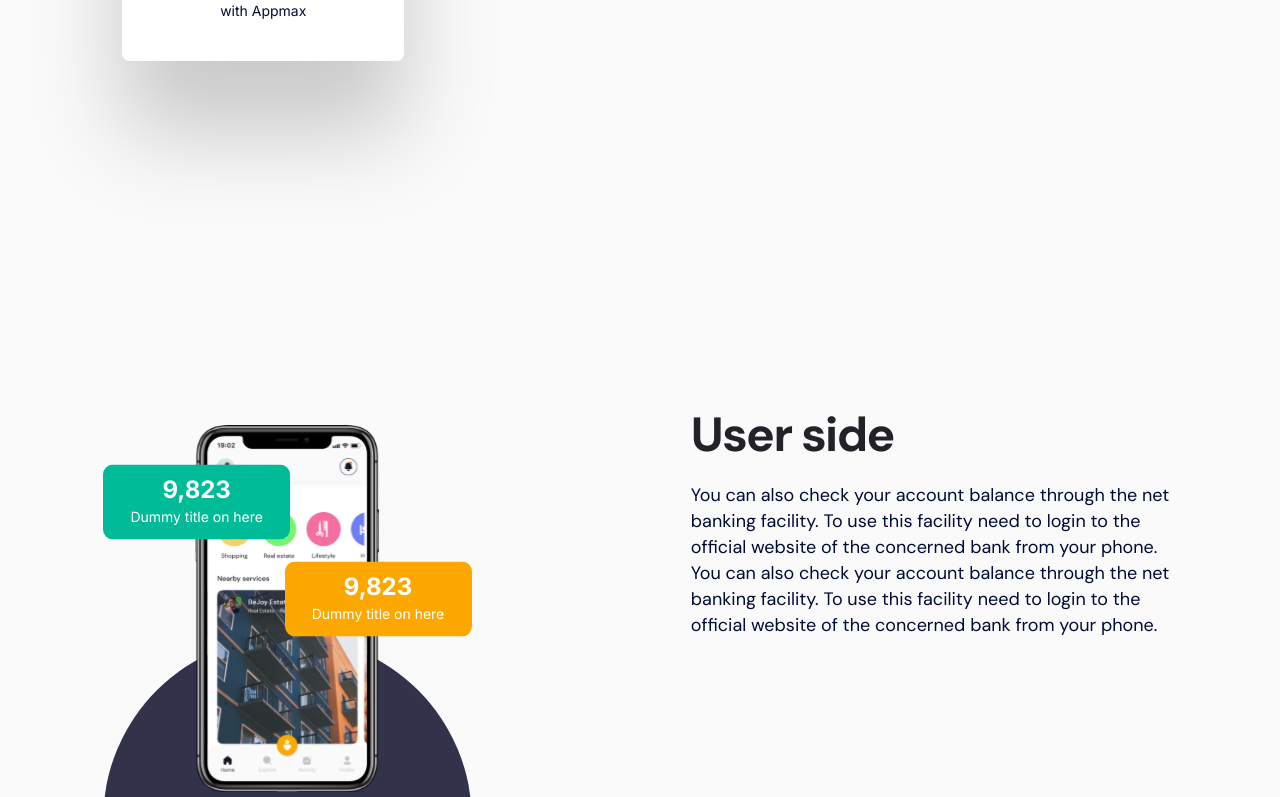
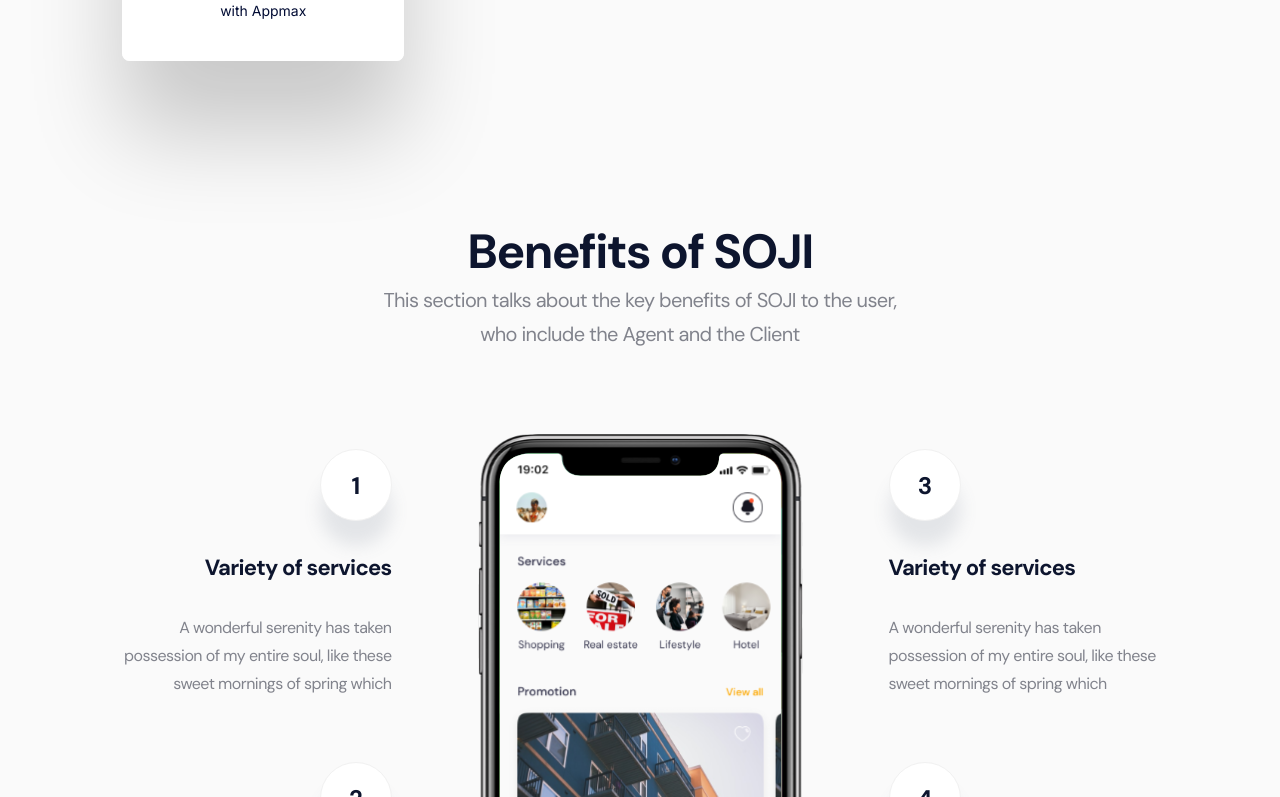
Before and after one commit to Soji-Apps/soji-landing-website, a React (Create React App) app: page / in a window 1280 px wide. Shown: the part 2003-2800 px from the top of the page. Built offline with nearby package versions, Linux system fonts and the light colour scheme; the HTML template or start-up script is replaced by a standard one.

Commit message:
landing page redesign

```diff
--- a/src/components/card/goal.tsx
+++ b/src/components/card/goal.tsx
@@ -34,6 +34,10 @@ const Card = styled.div`
   padding: 40px 20px;
   row-gap: 20px;
   box-sizing: border-box;
+
+  @media (max-width: 712px) {
+    max-width: unset;
+  }
 `;
 const Avatar = styled.img`
   background: #c4c4c4;
--- a/src/index.css
+++ b/src/index.css
@@ -1,6 +1,7 @@
 body {
   margin: 0;
   font-family: DM Sans;
+  overflow-x: hidden;
   scroll-behavior: smooth;
   -webkit-font-smoothing: antialiased;
   -moz-osx-font-smoothing: grayscale;
--- a/src/pages/landingPage/index.tsx
+++ b/src/pages/landingPage/index.tsx
@@ -2,15 +2,23 @@ import {
   AboutContainer,
   AboutContent,
   AboutTitle,
-  AgentSideContainer,
-  AgentSideContent,
-  AgentSideTitle,
   BackgroudCirlce,
   BackgroudCirlce2,
   BackgroudCirlce3,
   Banner,
+  BannerContainer,
   BannerTitle,
+  BenefitContainer,
+  BenefitItem,
+  BenefitNumber,
+  BenefitNumberWrapper,
+  BenefitPhrase,
+  BenefitRow,
+  BenefitTitle,
+  BenefitWraper,
   CardContainer,
+  CarouselContainer,
+  CarouselImage,
   Column,
   Contact,
   ContactUs,
@@ -18,15 +26,21 @@ import {
   Container,
   CopyWriteText,
   CustomReviewCard,
-  CustomSideCard,
-  CustomSideCard2,
+  Dot,
+  DotContainer,
+  EmailSubscriptionButton,
+  EmailSubscriptionContainer,
+  EmailSubscriptionInput,
   FeatureContent,
   FeatureImage,
   FeatureImageContainer,
   FeaturesContainer,
+  FeaturesWrapper,
   FeatureTitle,
+  FooterContainer,
   FooterFlex,
   FooterText,
+  GetStartedContainer,
   Header,
   HeaderButtonContainer,
   HeaderContent,
@@ -36,42 +50,48 @@ import {
   HeaderImageContainer,
   HeaderSubTitle,
   HeaderTitle,
+  LeftBenefitList,
   LogoWrap,
+  RightBenefitList,
   Section,
   SocialIcon,
   SocialIconWrap,
+  SojiOnPhone,
   Span,
-  UserSideContainer,
-  UserSideContent,
-  UserSideImage,
-  UserSideImageContiner,
-  UserSideTitle,
+  StyledDescription,
+  StyledHeader,
+  CarouselItem,
+  StyledHeading,
   Wrap
 } from './style';
 import { ReactComponent as Logo } from '../../assets/soji_logo.svg';
 import headerImage from '../../assets/header_img.svg';
 import app_store from '../../assets/app_store.svg';
 import play_store from '../../assets/play_store.svg';
-import splash2 from '../../assets/splash2.svg';
-import splash3 from '../../assets/splash3.svg';
 import icon1 from '../../assets/card_icon1.svg';
 import icon2 from '../../assets/card_icon2.svg';
 import icon3 from '../../assets/card_icon3.svg';
 import icon4 from '../../assets/card_icon4.svg';
-// import splash3 from '../../assets/nsplash3.svg';
-// import splash4 from '../../assets/splash4.svg';
-import splash4 from '../../assets/girl_img.svg';
+import featureImg from '../../assets/feature_image.svg';
 import { StoreButton } from '../../components/button';
 import { GoalCard } from '../../components/card';
-import { useLayoutEffect, useRef } from 'react';
+import { useLayoutEffect, useRef, useState } from 'react';
 import facebook from '../../assets/facebook.svg';
 import instagram from '../../assets/instagram.svg';
+import usecaseImage from '../../assets/Device - iPhone X.svg';
+import carouselImage3 from '../../assets/carouselImage.svg';
+import carouselImage1 from '../../assets/carouselImage1.svg';
+import carouselImage2 from '../../assets/carouselImage2.svg';
+import carouselImage4 from '../../assets/carouselImage3.svg';
+import carouselImage5 from '../../assets/carouselImage4.svg';
 import twitter from '../../assets/twitter.svg';
 import linkedin from '../../assets/linkedin.svg';
 import email from '../../assets/email.svg';
 import call from '../../assets/call.svg';
+import 'react-responsive-carousel/lib/styles/carousel.min.css';
 
 export const LandingPage = () => {
+  const [active, setActive] = useState(2);
   const documentRef = useRef<HTMLDivElement>(null);
   const onScroll = () => {
     let revealPoint = 100;
@@ -93,6 +113,14 @@ export const LandingPage = () => {
 
     return () => window.removeEventListener('scroll', onScroll);
   }, []);
+  const items = [
+    carouselImage1,
+    carouselImage2,
+    carouselImage3,
+    carouselImage4,
+    carouselImage5
+  ];
+
   return (
     <Container ref={documentRef}>
       <HeaderContent>
@@ -161,56 +189,117 @@ export const LandingPage = () => {
         </AboutContainer>
       </Section>
       <Section>
-        <UserSideContainer className="reveal">
-          <UserSideImageContiner>
-            <CustomSideCard title="9,823" body="Dummy title on here" />
-            <CustomSideCard2 title="9,823" body="Dummy title on here" />
-            <UserSideImage alt="" src={splash2} />
-          </UserSideImageContiner>
-          <Column left>
-            <UserSideTitle>User side</UserSideTitle>
-            <UserSideContent>
-              You can also check your account balance through the net banking
-              facility. To use this facility need to login to the official
-              website of the concerned bank from your phone. You can also check
-              your account balance through the net banking facility. To use this
-              facility need to login to the official website of the concerned
-              bank from your phone.
-            </UserSideContent>
-          </Column>
-        </UserSideContainer>
+        <BenefitContainer>
+          <StyledHeader>
+            <StyledHeading>Benefits of SOJI</StyledHeading>
+            <StyledDescription>
+              This section talks about the key benefits of SOJI to the user, who
+              include the Agent and the Client
+            </StyledDescription>
+          </StyledHeader>
+          <BenefitWraper>
+            <BenefitRow>
+              <BenefitItem>
+                <LeftBenefitList>
+                  <BenefitNumberWrapper>
+                    <BenefitNumber>1</BenefitNumber>
+                  </BenefitNumberWrapper>
+                  <BenefitTitle>Variety of services</BenefitTitle>
+                  <BenefitPhrase>
+                    A wonderful serenity has taken possession of my entire soul,
+                    like these sweet mornings of spring which{' '}
+                  </BenefitPhrase>
+                </LeftBenefitList>
+                <LeftBenefitList>
+                  <BenefitNumberWrapper>
+                    <BenefitNumber>2</BenefitNumber>
+                  </BenefitNumberWrapper>
+                  <BenefitTitle>Variety of services</BenefitTitle>
+                  <BenefitPhrase>
+                    A wonderful serenity has taken possession of my entire soul,
+                    like these sweet mornings of spring which{' '}
+                  </BenefitPhrase>
+                </LeftBenefitList>
+              </BenefitItem>
+              <BenefitItem>
+                <SojiOnPhone src={usecaseImage} alt="" />
+              </BenefitItem>
+              <BenefitItem>
+                <RightBenefitList>
+                  <BenefitNumber>3</BenefitNumber>
+                  <BenefitTitle>Variety of services</BenefitTitle>
+                  <BenefitPhrase>
+                    A wonderful serenity has taken possession of my entire soul,
+                    like these sweet mornings of spring which{' '}
+                  </BenefitPhrase>
+                </RightBenefitList>
+                <RightBenefitList>
+                  <BenefitNumber>4</BenefitNumber>
+                  <BenefitTitle>Variety of services</BenefitTitle>
+                  <BenefitPhrase>
+                    A wonderful serenity has taken possession of my entire soul,
+                    like these sweet mornings of spring which{' '}
+                  </BenefitPhrase>
+                </RightBenefitList>
+              </BenefitItem>
+            </BenefitRow>
+          </BenefitWraper>
+        </BenefitContainer>
       </Section>
       <Section>
-        <AgentSideContainer className="reveal">
-          <Column>
-            <AgentSideTitle>Agent side</AgentSideTitle>
-            <AgentSideContent>
-              You can also check your account balance through the net banking
-              facility. To use this facility need to login to the official
-              website of the concerned bank from your phone. You can also check
-              your account balance through the net banking facility. To use this
-              facility need to login to the official website of the concerned
-              bank from your phone.
-            </AgentSideContent>
-          </Column>
-          <UserSideImageContiner>
-            <CustomSideCard title="9,823" body="Dummy title on here" />
-            <CustomSideCard2 title="9,823" body="Dummy title on here" />
-            <UserSideImage alt="" src={splash3} />
-          </UserSideImageContiner>
-        </AgentSideContainer>
+        <GetStartedContainer>
+          <StyledHeader>
+            <StyledHeading>Start your journey with SOJI!</StyledHeading>
+            <StyledDescription>
+              This section shows different screens shots from SOJI as an example
+              of “context of use”
+            </StyledDescription>
+          </StyledHeader>
+          <CarouselContainer>
+            <CarouselItem>
+              {items.map((images, index) => {
+                return (
+                  <CarouselImage
+                    onClick={(e: any) => {
+                      setActive(index);
+                      e.stopPropagation();
+                    }}
+                    src={images}
+                    alt=""
+                    active={active === index}
+                    key={index.toString()}
+                  />
+                );
+              })}
+            </CarouselItem>
+            <DotContainer>
+              {items.map((_, index) => (
+                <Dot
+                  onClick={(e: any) => {
+                    setActive(index);
+                    e.stopPropagation();
+                  }}
+                  active={active === index}
+                  key={index.toString()}
+                />
+              ))}
+            </DotContainer>
+          </CarouselContainer>
+        </GetStartedContainer>
       </Section>
       <Section>
+        <FeaturesWrapper>
           <FeaturesContainer className="reveal">
             <Column>
               <FeatureTitle>Reinforcement statement</FeatureTitle>
               <FeatureContent>
-              This section supports the hero section by reinforcing the headline
-              and assuring the visitor of top tier experience and service.
+                This section supports the hero section by reinforcing the
+                headline and assuring the visitor of top tier experience and
+                service.
               </FeatureContent>
             </Column>
             <FeatureImageContainer>
-            <FeatureImage alt="" src={splash4} />
+              <FeatureImage alt="" src={featureImg} />
               <CustomReviewCard
                 left
                 imgSrc={
@@ -230,17 +319,25 @@ export const LandingPage = () => {
               />
             </FeatureImageContainer>
           </FeaturesContainer>
+        </FeaturesWrapper>
       </Section>
+      <BannerContainer>
         <Banner>
           <BannerTitle>
             Want us to email you about special offers & updates?
           </BannerTitle>
-        <HeaderButtonContainer>
+          <EmailSubscriptionContainer>
+            <EmailSubscriptionInput placeholder="Enter your email address" />
+            <EmailSubscriptionButton>Subscribe</EmailSubscriptionButton>
+          </EmailSubscriptionContainer>
+          {/* <HeaderButtonContainer>
           <StoreButton src={app_store} />
           <StoreButton src={play_store} />
-        </HeaderButtonContainer>
+        </HeaderButtonContainer> */}
         </Banner>
+      </BannerContainer>
       {/* <BottomContainer> */}
+      <FooterContainer>
         <FooterFlex>
           <LogoWrap>
             <Logo />
@@ -270,6 +367,7 @@ export const LandingPage = () => {
             </HeaderButtonContainer>
           </ContactWrap>
         </FooterFlex>
+      </FooterContainer>
       <CopyWriteText>© 2021 4thenergy All Rights Reserved.</CopyWriteText>
       {/* </BottomContainer> */}
     </Container>
--- a/src/pages/landingPage/style.tsx
+++ b/src/pages/landingPage/style.tsx
@@ -22,6 +22,7 @@ export const Logo = styled.img`
 export const HeaderContent = styled.div`
   background: url(${bgImage});
   background-repeat: no-repeat;
+  background-position: bottom;
   background-size: cover;
   padding: 50px 0px;
 `;
@@ -33,6 +34,11 @@ export const HeaderFlex = styled.div`
   svg {
     margin: 64px 8.3% 24px 0%;
     fill: ${colors.primary.primaryTint50};
+  }
+
+  @media (min-width: 1440px) {
+    max-width: 1440px;
+    margin: auto;
   }
 `;
 export const ContactUs = styled.p`
@@ -49,6 +55,10 @@ export const Header = styled.header`
   justify-content: space-between;
   margin: 0px 8.3%;
   position: relative;
+  @media (min-width: 1440px) {
+    max-width: 1440px;
+    margin: auto;
+  }
   @media (max-width: 990px) {
     flex-direction: column;
   }
@@ -131,6 +141,10 @@ export const HeaderImageContainer = styled.div`
   align-self: flex-end;
   min-width: 441.36px;
   min-height: 400px;
+
+  @media (min-width: 1440px) {
+    align-self: unset;
+  }
   @media (max-width: 990px) {
     align-self: center;
     margin-top: 40px;
@@ -216,12 +230,17 @@ export const CardContainer = styled.div`
   column-gap: 30px;
   row-gap: 20px;
   flex-wrap: wrap;
+
+  @media (max-width: 1200px) {
+    max-width: 596px;
+  }
   @media (max-width: 1000px) {
     justify-content: space-between;
     margin: 0;
   }
   @media (max-width: 768px) {
     width: 100%;
+    /* column-gap: 1px; */
   }
 `;
 
@@ -230,6 +249,16 @@ export const AboutContainer = styled.div`
   margin: 150px 8.3% 160px 8.3%;
   align-items: center;
   justify-content: space-between;
+
+  @media (min-width: 1440px) {
+    max-width: 1440px;
+    margin: auto;
+  }
+  @media (max-width: 1200px) {
+    flex-direction: column-reverse;
+    row-gap: 50px;
+  }
+
   @media (max-width: 768px) {
     flex-direction: column;
     row-gap: 30px;
@@ -243,6 +272,11 @@ export const AboutTitle = styled.h2`
   color: ${colors.newBlack};
   text-align: left;
   max-width: 486px;
+
+  @media (max-width: 1200px) {
+    max-width: unset;
+    text-align: center;
+  }
   @media (max-width: 500px) {
     font-size: ${pxToRem(20)};
     line-height: ${pxToRem(20 * 1.5)};
@@ -252,6 +286,11 @@ export const AboutContent = styled(GoalSubTitle)`
   margin: 16px 0 0;
   text-align: left;
   max-width: 486px;
+
+  @media (max-width: 1200px) {
+    max-width: unset;
+    text-align: center;
+  }
 `;
 export const Column = styled.div<{ left?: boolean }>`
   display: flex;
@@ -278,8 +317,202 @@ export const AboutImage = styled.img`
     max-height: unset;
   }
 `;
+export const BenefitContainer = styled.div`
+  margin: 0 8.3% 0 8.3%;
+  text-align: center;
 
-export const UserSideContainer = styled(AboutContainer)`
+  @media (min-width: 1440px) {
+    max-width: 1440px;
+    margin: 100px auto;
+  }
+`;
+export const StyledHeader = styled.div`
+  margin-bottom: 83px;
+`;
+export const StyledHeading = styled.h3`
+  font-family: 'DM Sans';
+  font-style: normal;
+  font-weight: 700;
+  font-size: 48px;
+  line-height: 62px;
+  text-align: center;
+  letter-spacing: -1.584px;
+
+  color: #0d152e;
+`;
+export const StyledDescription = styled.p`
+  font-family: 'DM Sans';
+  font-style: normal;
+  font-weight: 400;
+  font-size: 20px;
+  width: 50%;
+  margin: auto;
+  line-height: 34px;
+  /* or 170% */
+  text-align: center;
+  letter-spacing: -0.66px;
+
+  color: #81838c;
+
+  @media (max-width: 1024px) {
+    width: 75%;
+  }
+  @media (max-width: 1024px) {
+    width: 100%;
+  }
+`;
+export const BenefitWraper = styled.div``;
+export const BenefitRow = styled.div`
+  display: flex;
+  justify-content: center;
+  align-items: center;
+  column-gap: 86px;
+
+  @media (max-width: 1200px) {
+    column-gap: 43px;
+  }
+  @media (max-width: 1024px) {
+    flex-direction: column;
+  }
+`;
+export const BenefitItem = styled.div`
+  @media (max-width: 1024px) {
+    display: flex;
+    column-gap: 30px;
+  }
+
+  @media (max-width: 600px) {
+    display: block;
+  }
+`;
+export const CenterBenefitList = styled.div``;
+export const RightBenefitList = styled.div`
+  text-align: left;
+  margin-bottom: 64px;
+`;
+export const LeftBenefitList = styled.div`
+  margin-bottom: 64px;
+  text-align: right;
+
+  @media (max-width: 1024px) {
+    text-align: left;
+  }
+`;
+export const BenefitNumberWrapper = styled.div`
+  display: flex;
+  justify-content: flex-end;
+
+  @media (max-width: 1024px) {
+    justify-content: flex-start;
+  }
+`;
+export const BenefitNumber = styled.h3`
+  font-family: 'DM Sans';
+  font-style: normal;
+  font-weight: 700;
+  font-size: 24px;
+  line-height: 31px;
+  letter-spacing: -0.792px;
+  padding: 10px;
+  width: 50px;
+  height: 50px;
+  color: #0d152e;
+  background: #ffffff;
+  border: 1px solid #f1f1f1;
+  box-shadow: 0px 25px 17px rgba(111, 118, 138, 0.156863);
+  border-radius: 50%;
+  display: flex;
+  justify-content: center;
+  align-items: center;
+`;
+export const BenefitTitle = styled.h5`
+  font-family: 'DM Sans';
+  font-style: normal;
+  font-weight: 700;
+  font-size: 22px;
+  line-height: 29px;
+  /* identical to box height */
+  letter-spacing: -0.726px;
+  color: #0d152e;
+  margin: 32px 0;
+`;
+export const BenefitPhrase = styled.div`
+  font-family: 'DM Sans';
+  font-style: normal;
+  font-weight: 400;
+  font-size: 16px;
+  line-height: 28px;
+  /* or 175% */
+  letter-spacing: -0.528px;
+  color: #81838c;
+`;
+export const SojiOnPhone = styled.img`
+  @media (max-width: 1024px) {
+    margin-bottom: 64px;
+  }
+`;
+
+export const GetStartedContainer = styled.div`
+  margin: 180px 8.3% 0 8.3%;
+
+  @media (min-width: 1440px) {
+    max-width: 1440px;
+    margin: 100px auto;
+  }
+  @media (max-width: 1024px) {
+    margin: 100px 8.3% 0 8.3%;
+  }
+`;
+
+export const CarouselContainer = styled.div``;
+
+export const CarouselBody = styled.div`
+  width: 100%;
+  max-width: 960px;
+  perspective: 300px;
+  perspective-origin: 50% 60%;
+  min-height: 14em;
+  margin: 3em auto;
+`;
+
+export const CarouselItem = styled.div`
+  width: 100%;
+  overflow-x: scroll;
+  display: flex;
+  flex-wrap: nowrap;
+  column-gap: 10px;
+`;
+
+export const CarouselImage = styled.img<{ active: boolean }>`
+  filter: ${({ active }) => (active ? 'blur(0px)' : 'blur(2px)')};
+`;
+export const DotContainer = styled.div`
+  display: flex;
+  justify-content: center;
+  align-items: center;
+  margin-top: 52px;
+`;
+export const Dot = styled.span<{ active: boolean }>`
+  cursor: pointer;
+  height: 6px;
+  width: 6px;
+  margin: 0 2px;
+  background-color: #32324b;
+  opacity: ${({ active }) => (active ? '1' : '0.2')};
+  border-radius: 50%;
+  display: inline-block;
+  transition: background-color 0.6s ease;
+`;
+export const UserSideContainer = styled.div`
+  display: flex;
+  /* margin: 150px 8.3% 160px 8.3%; */
+  align-items: center;
+  justify-content: space-between;
+  /* @media (max-width: 768px) {
+    flex-direction: column;
+    row-gap: 30px;
+  } */
+
   margin: 0;
   background-color: ${colors.primary.main};
   min-height: 600px;
@@ -351,11 +584,21 @@ export const AgentSideTitle = styled(AboutTitle)``;
 
 export const AgentSideContent = styled(AboutContent)``;
 
-export const FeaturesContainer = styled(AboutContainer)`
+export const FeaturesWrapper = styled.div`
+  background-color: ${colors.primary.primaryTint50};
+`;
+export const FeaturesContainer = styled.div`
+  display: flex;
+  margin: 150px 8.3% 160px 8.3%;
+  align-items: center;
+  justify-content: space-between;
   min-height: 684.32px;
-  background-color: ${colors.primary.primaryTint50};
   margin: 160px 0px 119.68px 0px;
   padding: 0px 8.3%;
+  @media (min-width: 1440px) {
+    max-width: 1440px;
+    margin: 100px auto;
+  }
   @media (max-width: 768px) {
     flex-direction: column-reverse;
     margin-top: 80px;
@@ -365,16 +608,17 @@ export const FeatureImageContainer = styled.div`
   position: relative;
   margin-top: 50px;
   align-self: flex-end;
-  min-width: 441.36px;
-  min-height: 400px;
+  /* min-width: 441.36px;
+  min-height: 400px; */
   @media (max-width: 990px) {
     align-self: center;
-    margin-top: 40px;
+    /* margin-top: 40px; */
     min-width: unset;
   }
 `;
-export const FeatureImage = styled(AboutImage)`
-  max-height: 684.32px;
+export const FeatureImage = styled.img`
+  object-fit: contain;
+  /* max-height: 684.32px;
   max-width: 681.65x;
   @media (max-width: 990px) {
     max-height: 500px;
@@ -382,7 +626,7 @@ export const FeatureImage = styled(AboutImage)`
   @media (max-width: 768px) {
     margin-top: 40px;
     max-height: unset;
-  }
+  } */
 `;
 export const FeatureTitle = styled(AboutTitle)``;
 export const FeatureContent = styled(AboutContent)`
@@ -391,7 +635,7 @@ export const FeatureContent = styled(AboutContent)`
   max-width: 440px;
   margin-bottom: 58px;
 `;
-export const Banner = styled.div`
+export const BannerContainer = styled.div`
   min-height: 400px;
   background-image: url(${banner});
   display: flex;
@@ -400,6 +644,20 @@ export const Banner = styled.div`
   justify-content: center;
   background-repeat: no-repeat;
   background-size: cover;
+`;
+export const Banner = styled.div`
+  min-height: 400px;
+  display: flex;
+  flex-direction: column;
+  align-items: center;
+  justify-content: center;
+  background-repeat: no-repeat;
+  background-size: cover;
+
+  @media (min-width: 1440px) {
+    max-width: 1440px;
+    margin: auto;
+  }
 `;
 
 export const BannerTitle = styled(HeaderTitle)`
@@ -423,6 +681,49 @@ export const BottomContainer = styled.div`
   width: 100%;
   background: #fafafa;
 `;
+export const EmailSubscriptionContainer = styled.div`
+  display: flex;
+  align-items: center;
+  background: #ffffff;
+  box-shadow: 0px 10px 40px rgba(255, 176, 158, 0.12);
+  border-radius: 4px;
+  padding: 8px;
+  margin-top: 48px;
+`;
+export const EmailSubscriptionInput = styled.input`
+  border: none;
+  outline: none;
+  padding: 12px 8px;
+  width: 350px;
+
+  &::placeholder {
+    font-family: 'DM Sans';
+    font-style: normal;
+    font-weight: 500;
+    font-size: 16px;
+    line-height: 140%;
+    /* or 22px */
+    color: #a1a1a1;
+  }
+`;
+export const EmailSubscriptionButton = styled.button`
+  background-color: #fda800;
+  border-radius: 8px;
+  padding: 12px 25px;
+  font-family: 'DM Sans';
+  font-style: normal;
+  font-weight: 500;
+  font-size: 14px;
+  line-height: 170%;
+  border: none;
+  /* identical to box height, or 24px */
+
+  letter-spacing: 0.25px;
+
+  /* Colors/Primary */
+
+  color: #fafafa;
+`;
 export const QuestionContainer = styled.div`
   width: 1200px;
   padding: 0px 32px;
@@ -445,6 +746,9 @@ export const QuestionTitle = styled.p`
   text-align: center;
   letter-spacing: ${pxToRem(0 * 0.2)}; ;
 `;
+export const FooterContainer = styled.div`
+  background-color: ${colors.primary.primaryTint50};
+`;
 export const FooterFlex = styled.div`
   display: flex;
   justify-content: space-between;
@@ -453,10 +757,16 @@ export const FooterFlex = styled.div`
   @media (max-width: 768px) {
     /* display: block; */
     margin-top: 16px;
-    padding: 0px;
+    padding: 0px 0px 0px 25px;
   }
-  @media (max-width: 425px) {
+
+  @media (min-width: 1440px) {
+    max-width: 1440px;
+    margin: auto;
+  }
+  @media (max-width: 586px) {
     display: block;
+    padding-left: 35px;
   }
 `;
 export const LogoWrap = styled.div`
@@ -477,8 +787,8 @@ export const ContactWrap = styled.div`
     margin: 0px 0px 0px 8.3%;
     /* width: 50%; */
   }
-  @media (max-width: 425px) {
-    margin: -40px 0px 0px 8.3%;
+  @media (max-width: 586px) {
+    margin: -40px 0px 0px 0;
   }
 `;
 export const Wrap = styled.div``;
```
Lines whose indentation alone changed are shown as unchanged.
